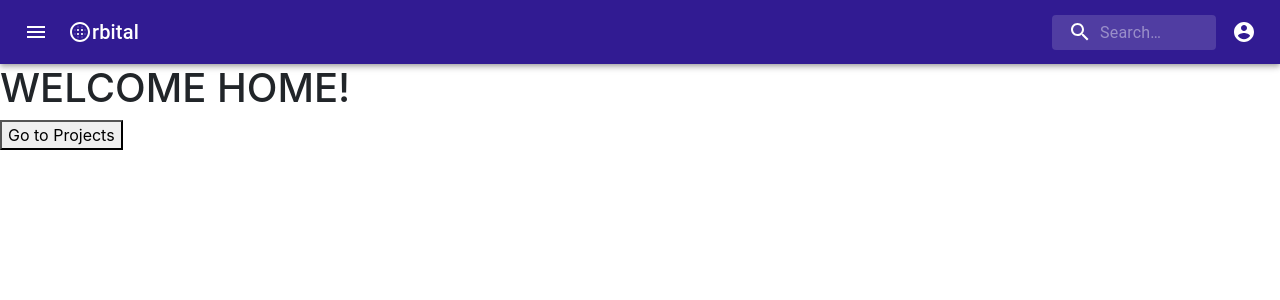
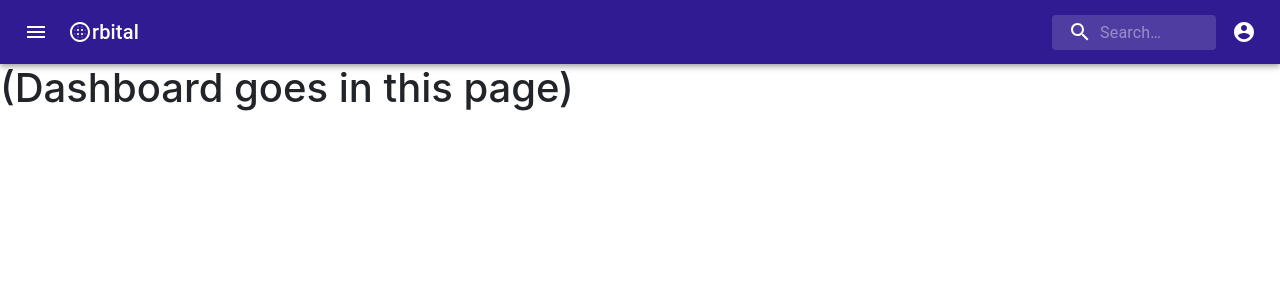
Before and after one commit to AmitP88/Project-Management-App, a React (Create React App) app in the folder client/: page / in a window 1280 px wide. Shown: the top 300 px of the page. Built offline with nearby package versions, Linux system fonts and the light colour scheme.

Commit message:
changed h1 text in Home component

```diff
--- a/client/src/components/Home/Home.js
+++ b/client/src/components/Home/Home.js
@@ -1,13 +1,9 @@
 import React from 'react';
-import { Link } from 'react-router-dom';
 
 const Home = () => {
   return (
     <div className="Home">
-      <h1>WELCOME HOME!</h1>
-      <Link to='/projects'>
-        <button className="projects_page">Go to Projects</button>
-      </Link>
+      <h1>(Dashboard goes in this page)</h1>
     </div>
   );
 }
```
